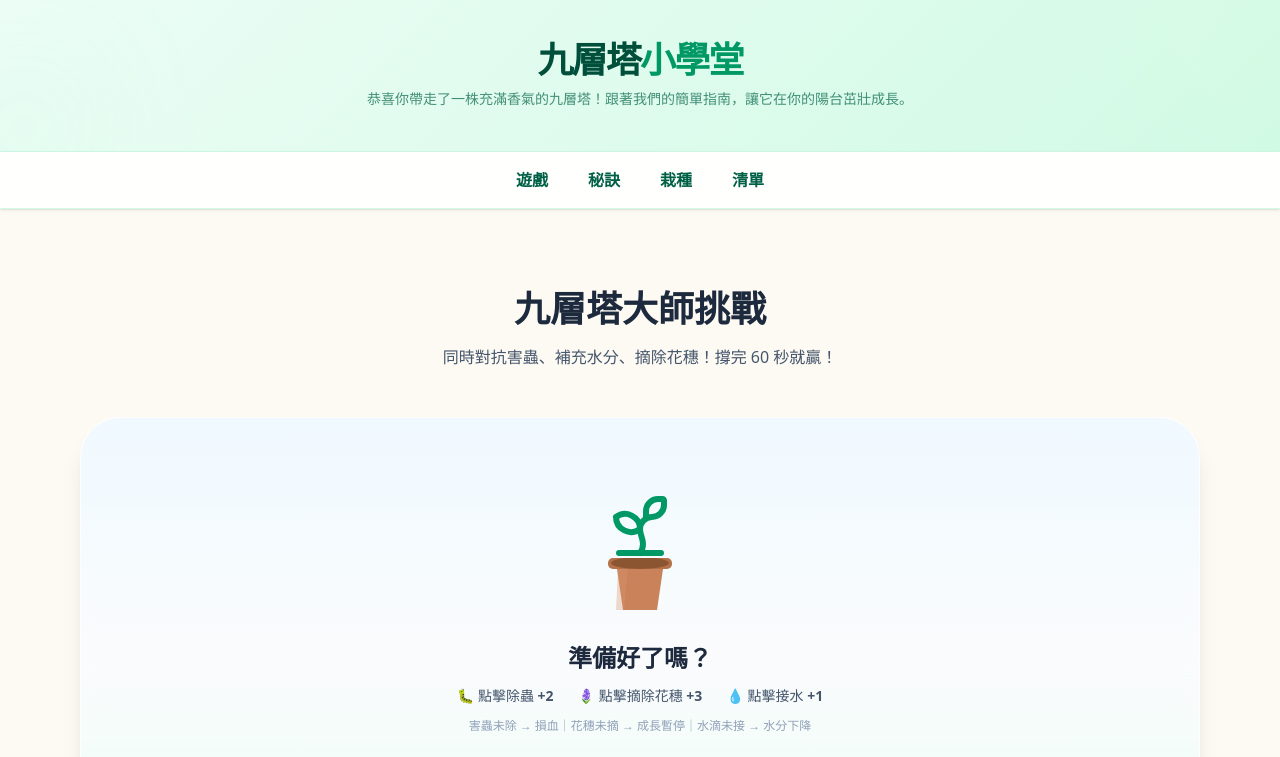
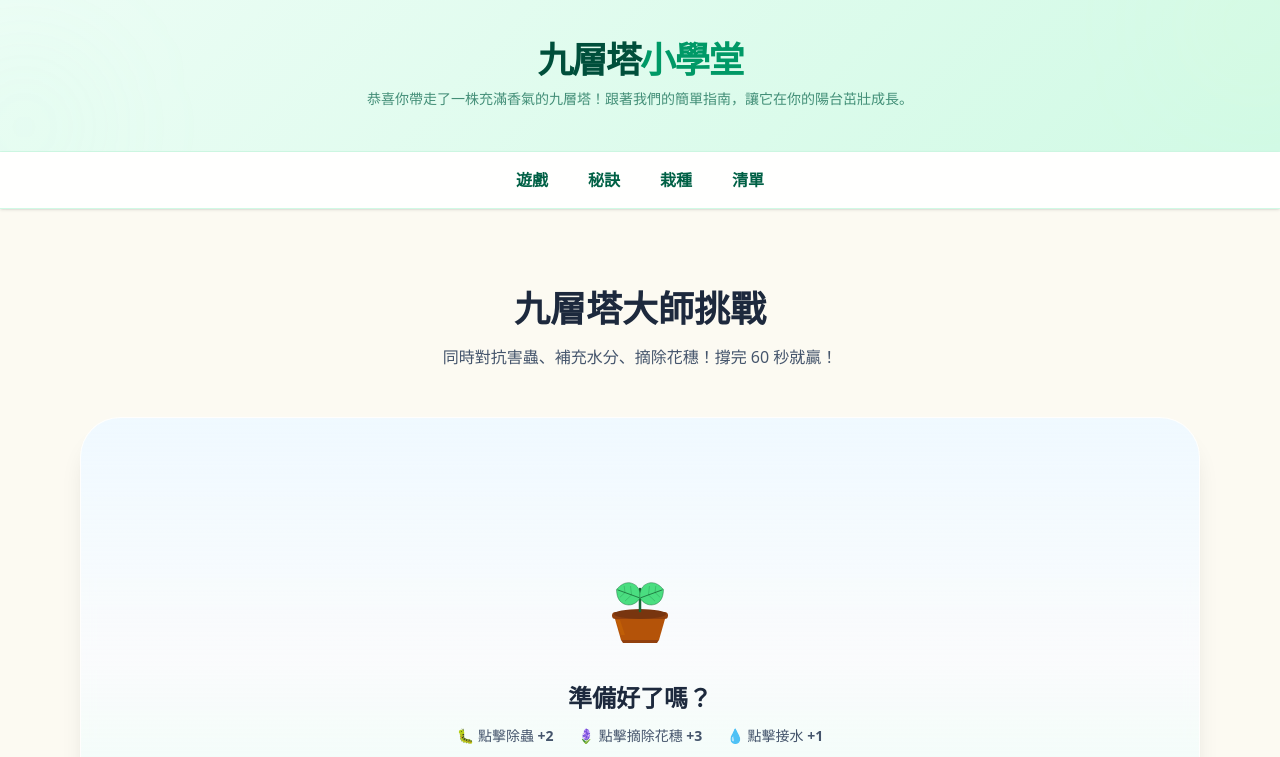
Before and after one commit to CrowntailTW0608/Basil, a React (Vite) app: page / in a window 1280 px wide. Shown: the top 757 px of the page. Built offline with nearby package versions, Linux system fonts and the light colour scheme.

Commit message:
Replace idle screen pot with BasilPlantSVG, remove FlowerPot

```diff
--- a/src/games/BasilGame.tsx
+++ b/src/games/BasilGame.tsx
@@ -5,7 +5,7 @@
 
 import React, { useState, useEffect, useRef } from 'react';
 import { motion, AnimatePresence } from 'motion/react';
-import { Sprout, Trophy, AlertTriangle, RefreshCw } from 'lucide-react';
+import { Trophy, AlertTriangle, RefreshCw } from 'lucide-react';
 import BasilPlantSVG from '@/src/components/BasilPlantSVG';
 import { getRandomDish } from '@/src/components/BasilDishes';
 import type { DishData } from '@/src/components/BasilDishes';
@@ -35,21 +35,6 @@ function uid(): string {
   return `${Date.now()}-${Math.random().toString(36).slice(2, 7)}`;
 }
 
-// Simple flower pot SVG
-function FlowerPot() {
-  return (
-    <svg width="72" height="52" viewBox="0 0 72 52" className="-mt-1">
-      {/* Rim */}
-      <rect x="4" y="0" width="64" height="11" rx="5" fill="#b5724a" />
-      {/* Soil */}
-      <ellipse cx="36" cy="5" rx="29" ry="6" fill="#6b3f1e" opacity="0.55" />
-      {/* Body */}
-      <polygon points="13,11 59,11 53,52 19,52" fill="#c9825a" />
-      {/* Highlight stripe */}
-      <polygon points="14,11 24,11 20,52 12,52" fill="#d99470" opacity="0.35" />
-    </svg>
-  );
-}
 
 // --- Component ---
 export default function BasilGame() {
@@ -269,9 +254,8 @@ export default function BasilGame() {
           {/* Idle screen */}
           {phase === 'idle' && (
             <div className="absolute inset-0 flex flex-col items-center justify-center gap-8 p-8">
-              <div className="flex flex-col items-center pointer-events-none">
-                <Sprout size={72} className="text-emerald-600" />
-                <FlowerPot />
+              <div className="pointer-events-none">
+                <BasilPlantSVG growth={10} health={100}/>
               </div>
               <div className="text-center space-y-3">
                 <h3 className="text-2xl font-bold text-slate-800">準備好了嗎？</h3>
```
